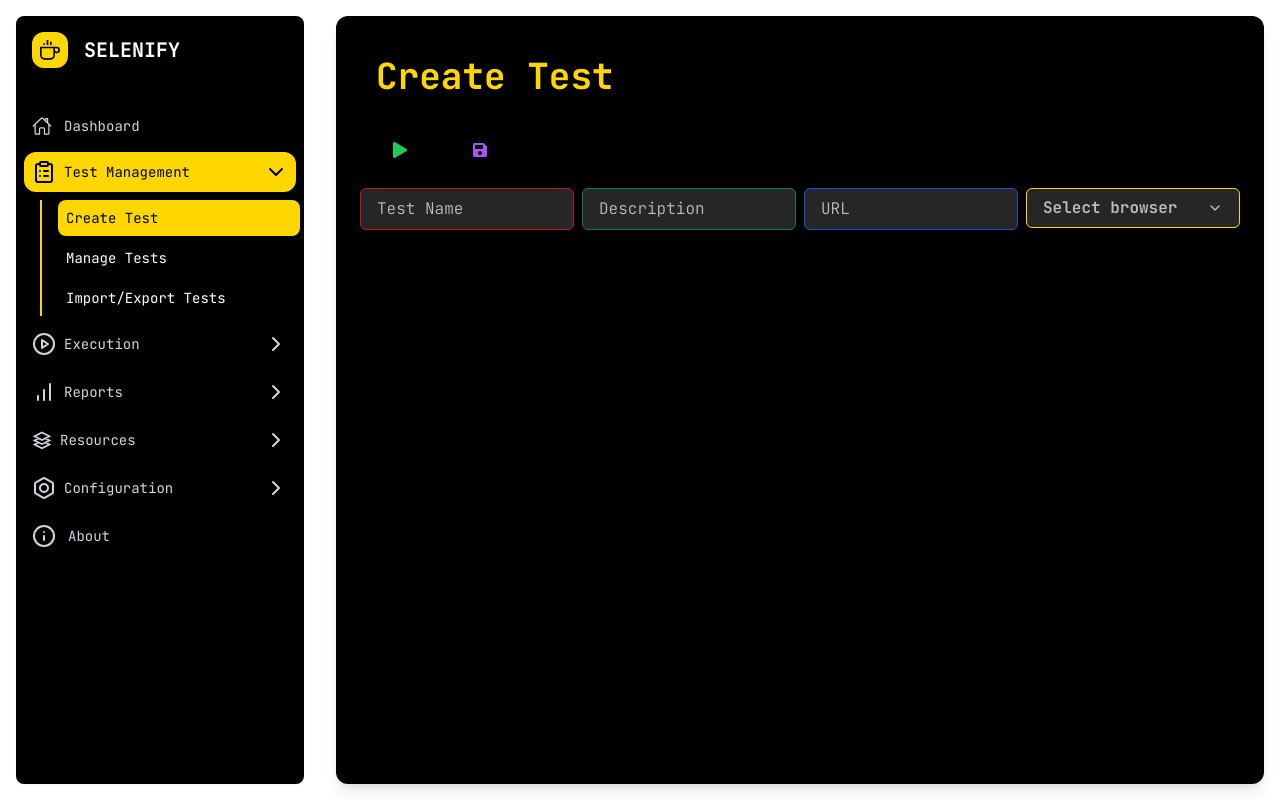
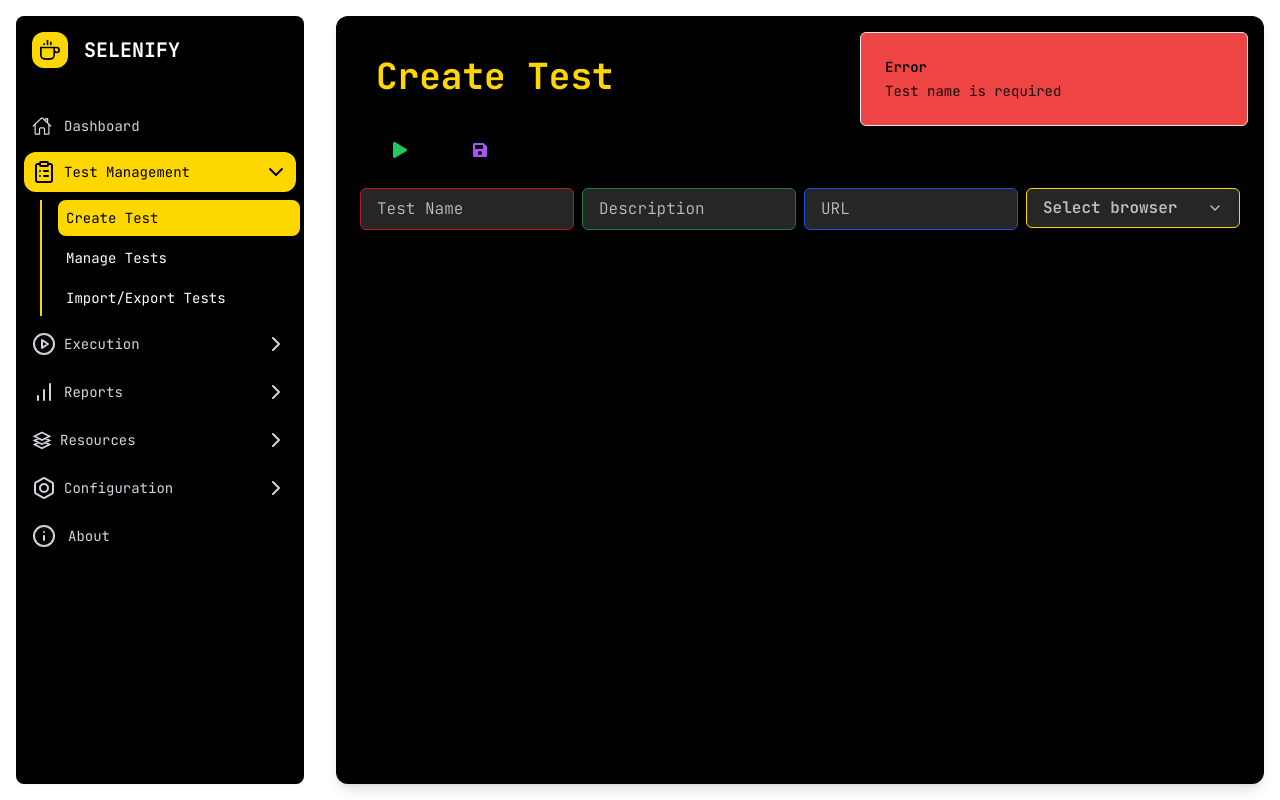
Before and after one commit to arjunrk-test/selenify, a Next.js app: page /TestManagement/Create in a window 1280 px wide. Both pictures are taken after a click on the button 480 px from the left and 150 px from the top of the page. Built offline with nearby package versions, Linux system fonts and the light colour scheme.

Commit message:
Added toast to show the alert messages

```diff
--- a/app/TestManagement/Create/page.jsx
+++ b/app/TestManagement/Create/page.jsx
@@ -5,25 +5,27 @@
 import { Button } from "@/components/ui/button";
 import { Browsers } from "@/app/Constants";
 import { useState } from "react";
+import { useToast } from "@/hooks/use-toast"
 
 const Create = () => {
   const [testName, setTestName] = useState(""); // Store test name
   const [selectedBrowsers, setSelectedBrowsers] = useState([]);
+  const { toast } = useToast();
 
-  const handleRun = async () => {
+  const handleSave = async () => {
     if (!testName.trim()) {
-      alert("Test name is required");
+      toast({ variant: "destructive", title: "Error", description: "Test name is required" });
       return;
     }
 
     if (selectedBrowsers.length === 0) {
-      alert("Please select at least one browser.");
+      toast({ variant: "warning", title: "Warning", description: "Select at least one browser" });
       return;
     }
 
     const testData = {
       testname: testName,
-      browsers: selectedBrowsers, // Example: ["chrome", "edge"]
+      browsers: selectedBrowsers,
     };
 
     console.log("Sending data to backend:", testData);
@@ -38,12 +40,12 @@
       const responseData = await response.json();
 
       if (!response.ok) {
-        alert(responseData.error); // Show error alert if test already exists
+        toast({ variant: "destructive", title: "Error", description: responseData.error });
       } else {
-        alert("Test saved successfully!");
+        toast({ variant: "success", title: "Success", description: "Test saved successfully!" });
       }
     } catch (error) {
-      alert("Error saving test.");
+      toast({ variant: "destructive", title: "Error", description: "Failed to save test." });
       console.error("Error sending data:", error);
     }
   };
@@ -67,7 +69,7 @@
             variant="ghost"
             className="text-purple-500 transition-all duration-200"
             aria-label="Save Test Case"
-            onClick={handleRun}
+            onClick={handleSave}
           >
             <FaSave />
           </Button>
--- a/app/layout.jsx
+++ b/app/layout.jsx
@@ -1,6 +1,7 @@
 import { JetBrains_Mono } from "next/font/google";
 import "./globals.css";
 import Sidebar from "../components/Sidebar";
+import { Toaster } from "@/components/ui/toaster";
 
 const jetbrainsMono = JetBrains_Mono({
   variable: "--font-jetbrains-mono",
@@ -23,6 +24,7 @@
           <Sidebar />
           <main className="flex-1 m-4 p-6 bg-black text-white rounded-xl shadow-lg">
             {children}
+            <Toaster />
           </main>
         </div>
       </body>
--- /dev/null
+++ b/components/ui/toast.jsx
@@ -0,0 +1,87 @@
+"use client";
+import * as React from "react"
+import * as ToastPrimitives from "@radix-ui/react-toast"
+import { cva } from "class-variance-authority";
+import { X } from "lucide-react"
+
+import { cn } from "@/lib/utils"
+
+const ToastProvider = ToastPrimitives.Provider
+
+const ToastViewport = React.forwardRef(({ className, ...props }, ref) => (
+  <ToastPrimitives.Viewport
+    ref={ref}
+    className={cn(
+      "fixed top-4 right-4 z-[100] flex max-h-screen w-full flex-col p-4 sm:top-4 sm:right-4 sm:bottom-auto sm:flex-col md:max-w-[420px]",
+      className
+    )}
+    {...props}
+  />
+));
+
+ToastViewport.displayName = ToastPrimitives.Viewport.displayName
+
+const toastVariants = cva(
+  "group pointer-events-auto relative flex w-full items-center justify-between space-x-4 overflow-hidden rounded-md border p-6 pr-8 shadow-lg transition-all data-[swipe=cancel]:translate-x-0 data-[swipe=end]:translate-x-[var(--radix-toast-swipe-end-x)] data-[swipe=move]:translate-x-[var(--radix-toast-swipe-move-x)] data-[swipe=move]:transition-none data-[state=open]:animate-in data-[state=closed]:animate-out data-[swipe=end]:animate-out data-[state=closed]:fade-out-80 data-[state=closed]:slide-out-to-right-full data-[state=open]:slide-in-from-top-full data-[state=open]:sm:slide-in-from-bottom-full",
+  {
+    variants: {
+      variant: {
+        default: "border bg-background text-foreground",
+        destructive: " border group bg-red-500 text-black",
+        warning: "group border bg-yellow-500 text-black",
+        success: "group border bg-green-500 text-black"
+      },
+    },
+    defaultVariants: {
+      variant: "default",
+    },
+  }
+)
+
+const Toast = React.forwardRef(({ className, variant, ...props }, ref, duration = 3000) => {
+  return (
+    (<ToastPrimitives.Root
+      ref={ref}
+      className={cn(toastVariants({ variant }), className)}
+      duration={duration}
+      {...props} />)
+  );
+})
+Toast.displayName = ToastPrimitives.Root.displayName
+
+const ToastAction = React.forwardRef(({ className, ...props }, ref) => (
+  <ToastPrimitives.Action
+    ref={ref}
+    className={cn(
+      "inline-flex h-8 shrink-0 items-center justify-center rounded-md border bg-transparent px-3 text-sm font-medium ring-offset-background transition-colors hover:bg-secondary focus:outline-none focus:ring-2 focus:ring-ring focus:ring-offset-2 disabled:pointer-events-none disabled:opacity-50 group-[.destructive]:border-muted/40 group-[.destructive]:hover:border-destructive/30 group-[.destructive]:hover:bg-destructive group-[.destructive]:hover:text-destructive-foreground group-[.destructive]:focus:ring-destructive",
+      className
+    )}
+    {...props} />
+))
+ToastAction.displayName = ToastPrimitives.Action.displayName
+
+const ToastClose = React.forwardRef(({ className, ...props }, ref) => (
+  <ToastPrimitives.Close
+    ref={ref}
+    className={cn(
+      "absolute right-2 top-2 rounded-md p-1 text-foreground/50 opacity-0 transition-opacity hover:text-foreground focus:opacity-100 focus:outline-none focus:ring-2 group-hover:opacity-100 group-[.destructive]:text-red-300 group-[.destructive]:hover:text-red-50 group-[.destructive]:focus:ring-red-400 group-[.destructive]:focus:ring-offset-red-600",
+      className
+    )}
+    toast-close=""
+    {...props}>
+    <X className="h-4 w-4" />
+  </ToastPrimitives.Close>
+))
+ToastClose.displayName = ToastPrimitives.Close.displayName
+
+const ToastTitle = React.forwardRef(({ className, ...props }, ref) => (
+  <ToastPrimitives.Title ref={ref} className={cn("text-sm font-semibold", className)} {...props} />
+))
+ToastTitle.displayName = ToastPrimitives.Title.displayName
+
+const ToastDescription = React.forwardRef(({ className, ...props }, ref) => (
+  <ToastPrimitives.Description ref={ref} className={cn("text-sm opacity-90", className)} {...props} />
+))
+ToastDescription.displayName = ToastPrimitives.Description.displayName
+
+export { ToastProvider, ToastViewport, Toast, ToastTitle, ToastDescription, ToastClose, ToastAction };
--- /dev/null
+++ b/components/ui/toaster.jsx
@@ -0,0 +1,35 @@
+"use client"
+
+import { useToast } from "@/hooks/use-toast"
+import {
+  Toast,
+  ToastClose,
+  ToastDescription,
+  ToastProvider,
+  ToastTitle,
+  ToastViewport,
+} from "@/components/ui/toast"
+
+export function Toaster() {
+  const { toasts } = useToast()
+
+  return (
+    (<ToastProvider>
+      {toasts.map(function ({ id, title, description, action, ...props }) {
+        return (
+          (<Toast key={id} {...props}>
+            <div className="grid gap-1">
+              {title && <ToastTitle>{title}</ToastTitle>}
+              {description && (
+                <ToastDescription>{description}</ToastDescription>
+              )}
+            </div>
+            {action}
+            <ToastClose />
+          </Toast>)
+        );
+      })}
+      <ToastViewport />
+    </ToastProvider>)
+  );
+}
--- /dev/null
+++ b/hooks/use-toast.js
@@ -0,0 +1,155 @@
+"use client";
+// Inspired by react-hot-toast library
+import * as React from "react"
+
+const TOAST_LIMIT = 1
+const TOAST_REMOVE_DELAY = 1000000
+
+const actionTypes = {
+  ADD_TOAST: "ADD_TOAST",
+  UPDATE_TOAST: "UPDATE_TOAST",
+  DISMISS_TOAST: "DISMISS_TOAST",
+  REMOVE_TOAST: "REMOVE_TOAST"
+}
+
+let count = 0
+
+function genId() {
+  count = (count + 1) % Number.MAX_SAFE_INTEGER
+  return count.toString();
+}
+
+const toastTimeouts = new Map()
+
+const addToRemoveQueue = (toastId) => {
+  if (toastTimeouts.has(toastId)) {
+    return
+  }
+
+  const timeout = setTimeout(() => {
+    toastTimeouts.delete(toastId)
+    dispatch({
+      type: "REMOVE_TOAST",
+      toastId: toastId,
+    })
+  }, TOAST_REMOVE_DELAY)
+
+  toastTimeouts.set(toastId, timeout)
+}
+
+export const reducer = (state, action) => {
+  switch (action.type) {
+    case "ADD_TOAST":
+      return {
+        ...state,
+        toasts: [action.toast, ...state.toasts].slice(0, TOAST_LIMIT),
+      };
+
+    case "UPDATE_TOAST":
+      return {
+        ...state,
+        toasts: state.toasts.map((t) =>
+          t.id === action.toast.id ? { ...t, ...action.toast } : t),
+      };
+
+    case "DISMISS_TOAST": {
+      const { toastId } = action
+
+      // ! Side effects ! - This could be extracted into a dismissToast() action,
+      // but I'll keep it here for simplicity
+      if (toastId) {
+        addToRemoveQueue(toastId)
+      } else {
+        state.toasts.forEach((toast) => {
+          addToRemoveQueue(toast.id)
+        })
+      }
+
+      return {
+        ...state,
+        toasts: state.toasts.map((t) =>
+          t.id === toastId || toastId === undefined
+            ? {
+                ...t,
+                open: false,
+              }
+            : t),
+      };
+    }
+    case "REMOVE_TOAST":
+      if (action.toastId === undefined) {
+        return {
+          ...state,
+          toasts: [],
+        }
+      }
+      return {
+        ...state,
+        toasts: state.toasts.filter((t) => t.id !== action.toastId),
+      };
+  }
+}
+
+const listeners = []
+
+let memoryState = { toasts: [] }
+
+function dispatch(action) {
+  memoryState = reducer(memoryState, action)
+  listeners.forEach((listener) => {
+    listener(memoryState)
+  })
+}
+
+function toast({
+  ...props
+}) {
+  const id = genId()
+
+  const update = (props) =>
+    dispatch({
+      type: "UPDATE_TOAST",
+      toast: { ...props, id },
+    })
+  const dismiss = () => dispatch({ type: "DISMISS_TOAST", toastId: id })
+
+  dispatch({
+    type: "ADD_TOAST",
+    toast: {
+      ...props,
+      id,
+      open: true,
+      onOpenChange: (open) => {
+        if (!open) dismiss()
+      },
+    },
+  })
+
+  return {
+    id: id,
+    dismiss,
+    update,
+  }
+}
+
+function useToast() {
+  const [state, setState] = React.useState(memoryState)
+
+  React.useEffect(() => {
+    listeners.push(setState)
+    return () => {
+      const index = listeners.indexOf(setState)
+      if (index > -1) {
+        listeners.splice(index, 1)
+      }
+    };
+  }, [state])
+
+  return {
+    ...state,
+    toast,
+    dismiss: (toastId) => dispatch({ type: "DISMISS_TOAST", toastId }),
+  };
+}
+
+export { useToast, toast }
--- a/package.json
+++ b/package.json
@@ -13,6 +13,7 @@
     "@radix-ui/react-popover": "^1.1.6",
     "@radix-ui/react-separator": "^1.1.2",
     "@radix-ui/react-slot": "^1.1.2",
+    "@radix-ui/react-toast": "^1.2.6",
     "class-variance-authority": "^0.7.1",
     "clsx": "^2.1.1",
     "cmdk": "^1.0.0",
```
Also changed, not shown: 1 other file (tests, documents, lock files or other folders).
